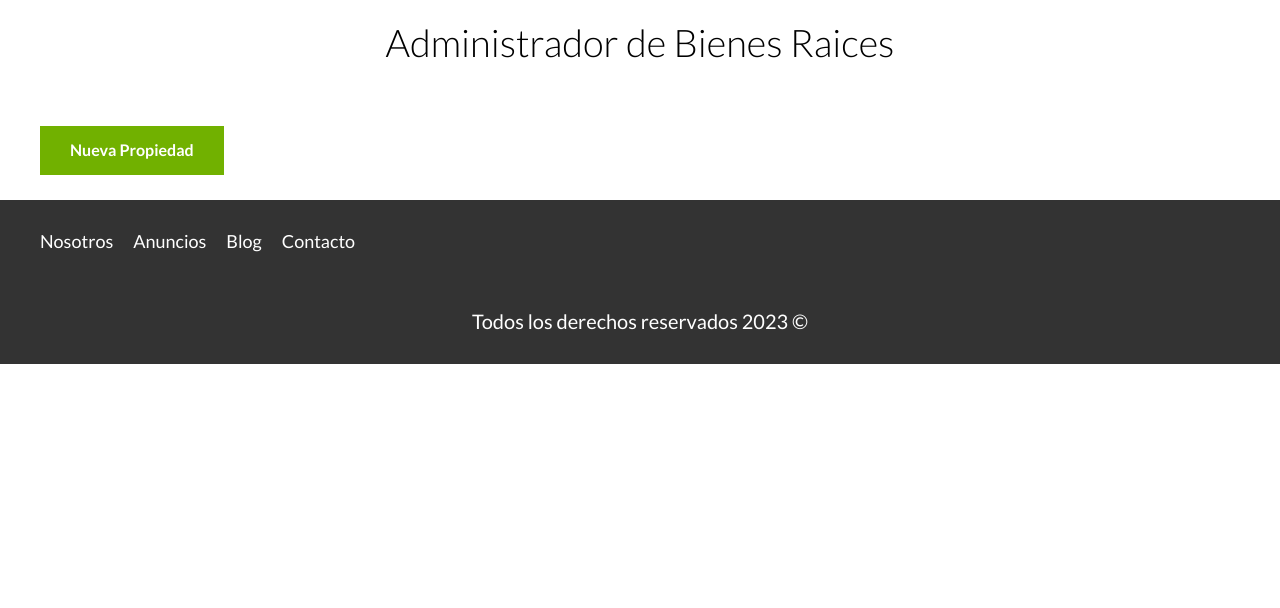
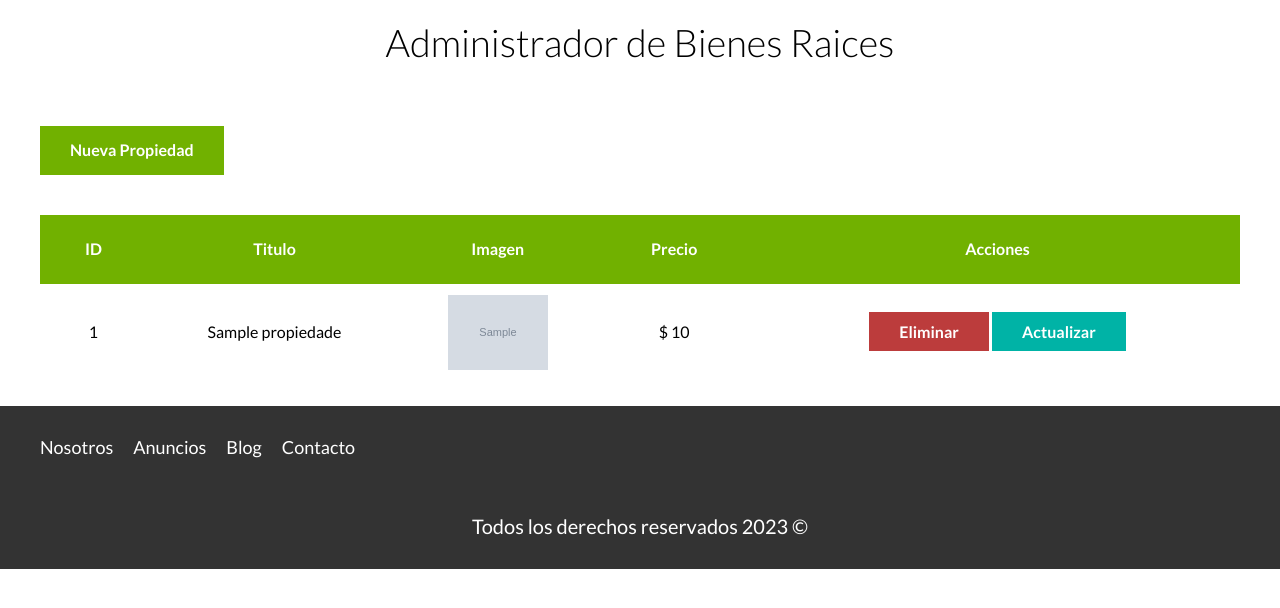
Before and after one commit to Sirio2022/Bienes-Raices, a PHP site: page /admin in a window 1280 px wide. Shown: the part 177-785 px from the top of the page. Run offline with PHP 8.4, Linux system fonts and the light colour scheme; tables that the repository leaves empty or names only in its code hold one stand-in row (values such as "Sample post"); grey boxes marked "Sample" are stand-in pictures.

Commit message:
A full!
Esa tabla quedo como me gusta!

```diff
--- a/admin/index.php
+++ b/admin/index.php
@@ -1,16 +1,92 @@
 <?php
 
+// Importar la conexion
+require '../includes/config/database.php';
+
+
+// Conectar a la base de datos
+
+$db = conectarDB();
+
+// Escribir el Query
+$query = "SELECT * FROM propiedades";
+
+// Consultar la base de datos
+$resultadoConsulta = mysqli_query($db, $query);
+
+
+// Resultado de la creacion de la propiedad
+$resultado = $_GET['resultado'] ?? null;
+
+
+
+// Include the header template
 require '../includes/funciones.php';
-
 incluirTemplate('header');
 ?>
 
 <main class="contenedor seccion">
   <h1>Administrador de Bienes Raices</h1>
 
+  <?php if (intval($resultado) === 1) : ?>
+
+    <p class="alerta exito">Anuncio Creado Correctamente</p>
+
+  <?php endif; ?>
+
   <a href="/admin/propiedades/crear.php" class="boton boton-verde">Nueva Propiedad</a>
+
+  <table class="propiedades">
+
+    <thead>
+      <tr>
+        <th>ID</th>
+        <th>Titulo</th>
+        <th>Imagen</th>
+        <th>Precio</th>
+        <th>Acciones</th>
+      </tr>
+    </thead>
+
+    <tbody> <!-- Mostrar los Resultados -->
+
+      <?php
+
+      while ($resultado = mysqli_fetch_assoc($resultadoConsulta)) :
+
+
+      ?>
+
+
+        <tr>
+          <td>
+            <?php echo $resultado['id']; ?>
+          </td>
+          <td>
+            <?php echo $resultado['titulo']; ?>
+          </td>
+          <td> <img src="/imagenes/<?php echo $resultado['imagen']; ?>" alt="Casa Glory y mia" class="imagen-tabla"></td>
+          <td>
+            $ <?php echo $resultado['precio']; ?>
+          </td>
+          <td>
+            <a href="#" class="boton-rojo-inline">Eliminar</a>
+            <a href="#" class="boton-acua-inline">Actualizar</a>
+
+          </td>
+        </tr>
+
+      <?php endwhile; ?>
+    </tbody>
+
+
+  </table>
 </main>
 
 <?php
+
+// Cerar la conexion
+mysqli_close($db);
+
 incluirTemplate('footer');
 ?>
--- a/admin/propiedades/crear.php
+++ b/admin/propiedades/crear.php
@@ -132,7 +132,7 @@ if ($_SERVER['REQUEST_METHOD'] === "POST") {
 
     if ($resultado) {
       // Redireccionar al usuario
-      header('Location: /admin');
+      header('Location: /admin?resultado=1');
     }
   }
 }
--- a/src/scss/base/_botones.scss
+++ b/src/scss/base/_botones.scss
@@ -8,3 +8,11 @@
 .boton-verde {
   @include boton($verde, inline-block);
 }
+
+.boton-rojo-inline {
+  @include boton($rojo, inline);
+}
+
+.boton-acua-inline {
+  @include boton($acua, inline);
+}
--- a/src/scss/base/_darkMode.scss
+++ b/src/scss/base/_darkMode.scss
@@ -17,6 +17,7 @@
   select,
   option,
   label,
+  tbody,
   .dark-mode-boton {
     color: $gris;
   }
--- a/src/scss/base/_variables.scss
+++ b/src/scss/base/_variables.scss
@@ -16,6 +16,7 @@ $blanco: #FFFFFF;
 $gris: #e1e1e1;
 $grisOscuro: #333333;
 $rojo: rgb(188, 60, 60);
+$acua: #00B3A6;
 
 $separacion: 5rem;
 
--- a/src/scss/internas/_admin.scss
+++ b/src/scss/internas/_admin.scss
@@ -13,4 +13,36 @@
   &.error {
     background-color: $rojo;
   }
+  &.exito {
+    background-color: $verde;
+  }
 }
+
+table.propiedades {
+  margin-top: 4rem;
+  width: 100%;
+  border-spacing: 0;
+
+  thead {
+    background-color: $verde;
+
+    th {
+      color: $blanco;
+      padding: 2rem;
+    }
+  }
+
+  tbody {
+    td {
+      text-align: center;
+    }
+    a {
+      display: row;
+    }
+  }
+
+  .imagen-tabla {
+    width: 10rem;
+    margin: 1rem auto;
+  }
+}
```
Also changed, not shown: build/css/app.css, imagenes/06f371892c248b9ae3f8d0f03f739bd3.jpg (added), 1 other file.
